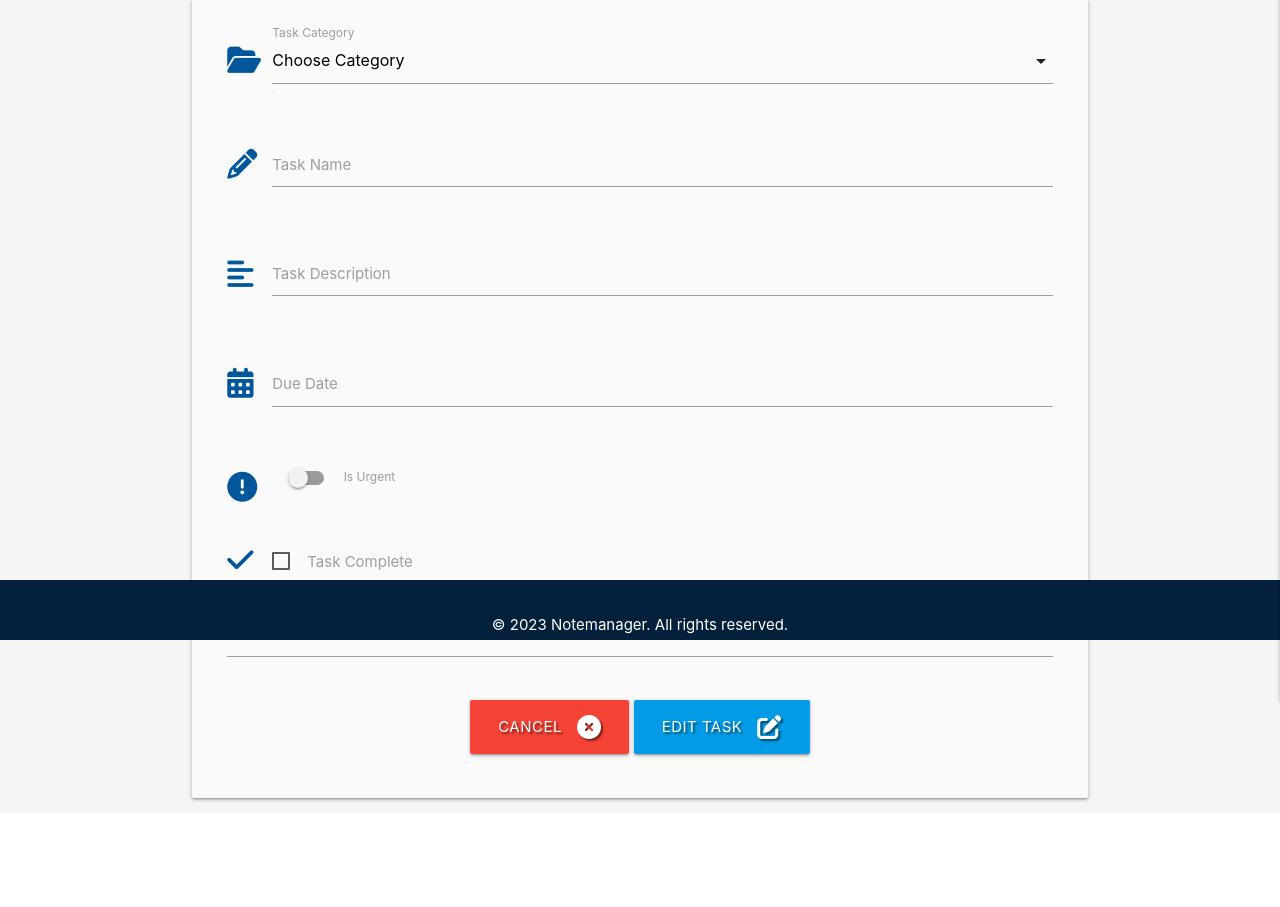
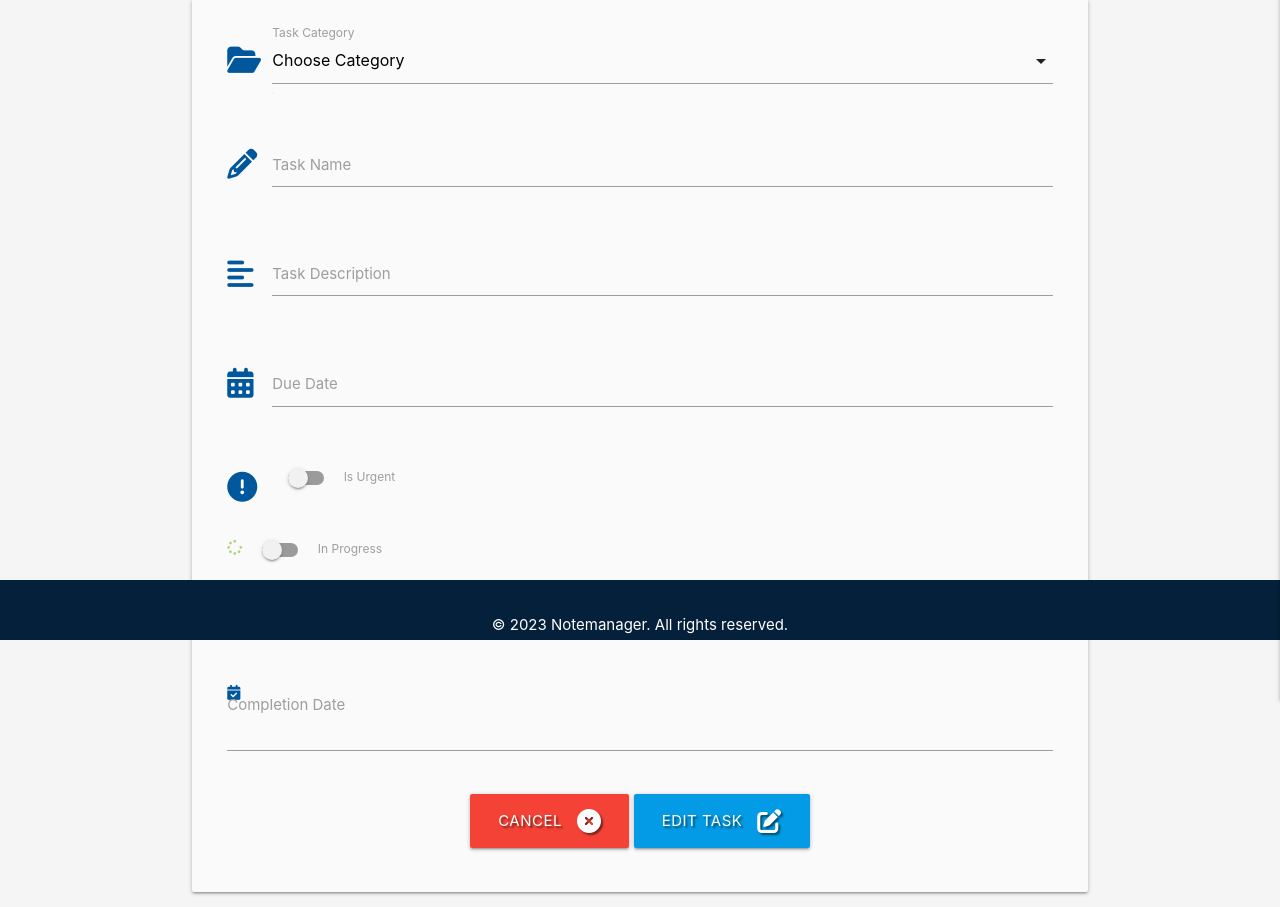
Before and after one commit to Laidybird/Notemanager, a Flask app: template templates/edit_task.html in a window 1280 px wide. Shown: the part 160-1067 px from the top of the page. Before the commit the page ends 963 px from the top, so only its background shows below. Run offline with Flask 2, Linux system fonts and the light colour scheme; the template is opened without the code that fills it, so the values that code supplies are empty; the visitor is signed in with stand-in values (Sample User, id 1); some libraries are stand-ins or nearby versions.

Commit message:
Add a progerss and complete checkbox in the edit task template

```diff
--- a/templates/edit_task.html
+++ b/templates/edit_task.html
@@ -68,14 +68,38 @@
                 </div>
             </div>
         </div>
-        <!-- task completion status -->
+        <!-- task progress status -->
         <div class="row">
             <div class="input-field col s12">
-                <i class="fas fa-check prefix light-blue-text text-darken-4"></i>
-                <label>
-                    <input type="checkbox" name="is_complete" {% if task.is_complete == "on" %}checked{% endif %}>
-                    <span>Task Complete</span>
-                </label>
+                <div class="switch">
+                    <i class="fas fa-spinner light-green-text text-lighten-2"></i>
+                    <label for="is_urgent">
+                        {% if task.is_urgent == "on" %}
+                        <input type="checkbox" id="is_in_progress" name="is_in_progress" checked>
+                        {% else %}
+                        <input type="checkbox" id="is_in_progress" name="is_in_progress">
+                        {% endif %}
+                        <span class="lever"></span>
+                        In Progress
+                    </label>
+                </div>
+            </div>
+        </div>
+        <!----task complete status-->
+        <div class="row">
+            <div class="input-field col s12">
+                <div class="switch">
+                    <i class="fas fa-check-circle green-text text-lighten-2 "></i>
+                    <label for="is_urgent">
+                        {% if task.is_urgent == "on" %}
+                        <input type="checkbox" id="is_complete" name="is_complete" checked>
+                        {% else %}
+                        <input type="checkbox" id="is_complete" name="is_complete">
+                        {% endif %}
+                        <span class="lever"></span>
+                       COMPLETED
+                    </label>
+                </div>
             </div>
         </div>
         <!-- task completion date -->
```
